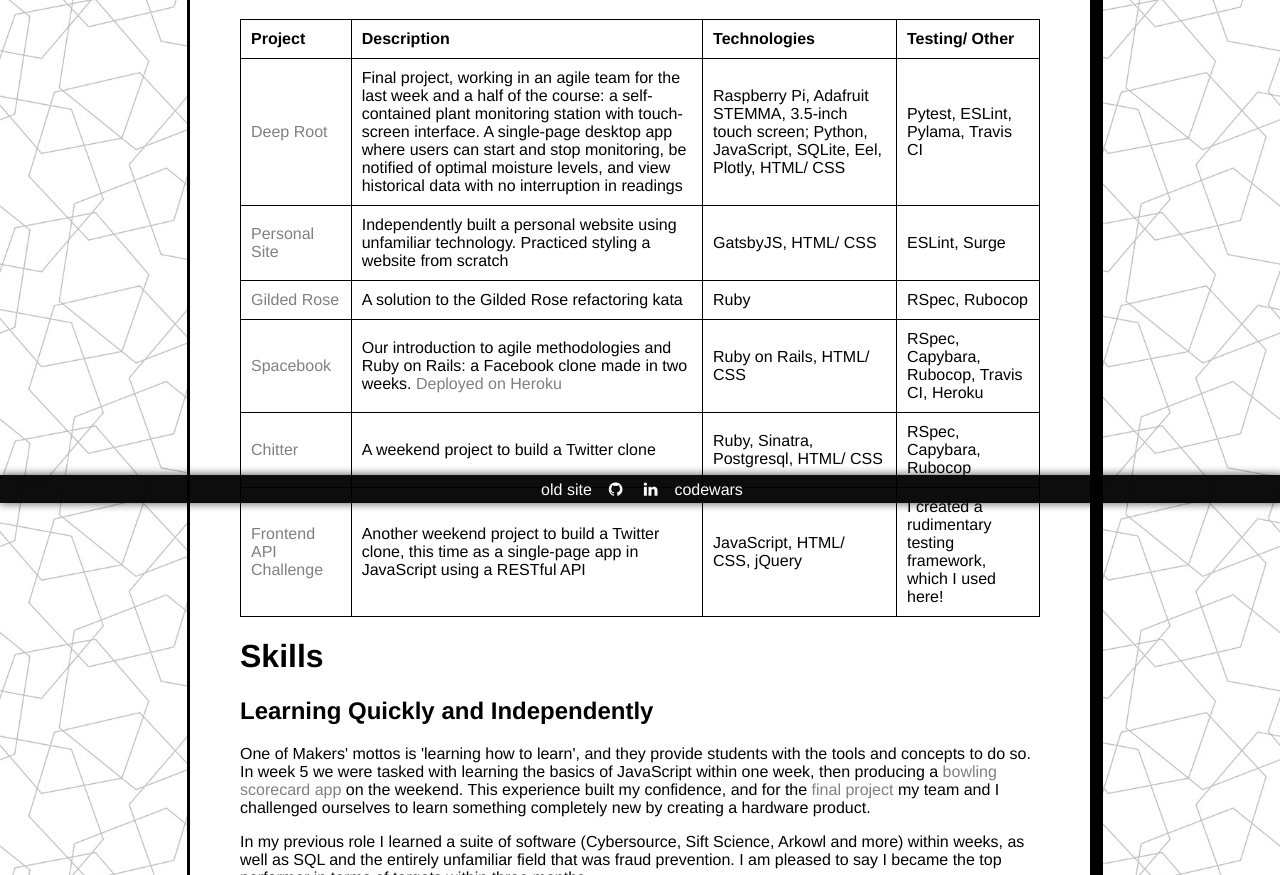
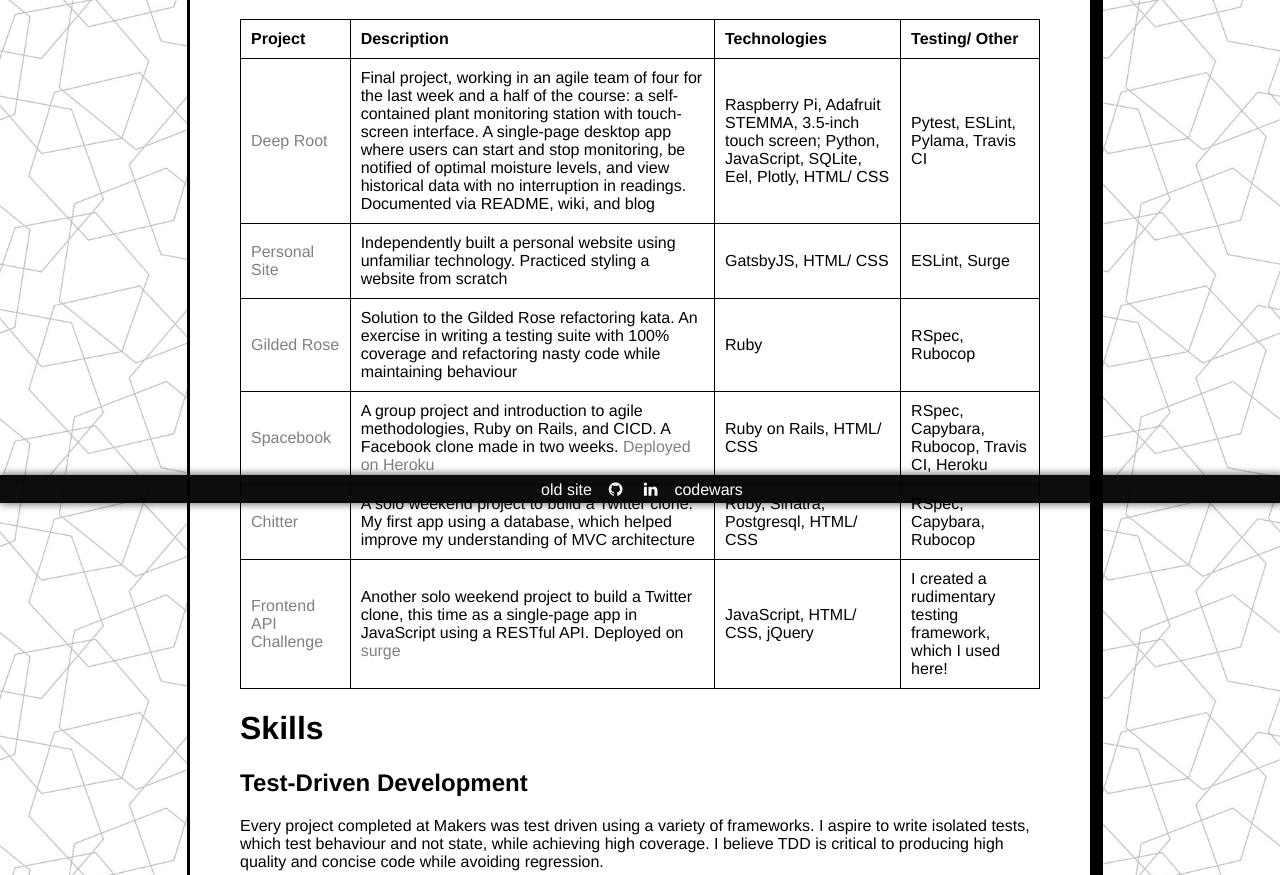
Before and after one commit to laurencetaylor/personal-site, a Gatsby site: page /cv in a window 1280 px wide. Shown: the part 297-1172 px from the top of the page. Built offline with nearby package versions, Linux system fonts and the light colour scheme; Gatsby itself is replaced by a stand-in of ours.

Commit message:
Updated CV

```diff
--- a/src/pages/cv.js
+++ b/src/pages/cv.js
@@ -18,7 +18,7 @@
         </tr>
         <tr>
           <td><a href='https://github.com/LaurenceTaylor/deep_root' target='_blank' rel='noopener noreferrer'>Deep Root</a></td>
-          <td>Final project, working in an agile team for the last week and a half of the course: a self-contained plant monitoring station with touch-screen interface. A single-page desktop app where users can start and stop monitoring, be notified of optimal moisture levels, and view historical data with no interruption in readings</td>
+          <td>Final project, working in an agile team of four for the last week and a half of the course: a self-contained plant monitoring station with touch-screen interface. A single-page desktop app where users can start and stop monitoring, be notified of optimal moisture levels, and view historical data with no interruption in readings. Documented via README, wiki, and blog</td>
           <td>Raspberry Pi, Adafruit STEMMA, 3.5-inch touch screen; Python, JavaScript, SQLite, Eel, Plotly, HTML/ CSS</td>
           <td>Pytest, ESLint, Pylama, Travis CI</td>
         </tr>
@@ -30,46 +30,45 @@
         </tr>
         <tr>
           <td><a href='https://github.com/LaurenceTaylor/GildedRose-Refactoring-Kata' target='_blank' rel='noopener noreferrer'>Gilded Rose</a></td>
-          <td>A solution to the Gilded Rose refactoring kata</td>
+          <td>Solution to the Gilded Rose refactoring kata. An exercise in writing a testing suite with 100% coverage and refactoring nasty code while maintaining behaviour</td>
           <td>Ruby</td>
           <td>RSpec, Rubocop</td>
         </tr>
         <tr>
           <td><a href='https://github.com/LaurenceTaylor/acebook-spacebook' target='_blank' rel='noopener noreferrer'>Spacebook</a></td>
-          <td>Our introduction to agile methodologies and Ruby on Rails: a Facebook clone made in two weeks. <a href='https://acebook-spacebook.herokuapp.com/' target='_blank' rel='noopener noreferrer'>Deployed on Heroku</a></td>
+          <td>A group project and introduction to agile methodologies, Ruby on Rails, and CICD. A Facebook clone made in two weeks. <a href='https://acebook-spacebook.herokuapp.com/' target='_blank' rel='noopener noreferrer'>Deployed on Heroku</a></td>
           <td>Ruby on Rails, HTML/ CSS</td>
           <td>RSpec, Capybara, Rubocop, Travis CI, Heroku</td>
         </tr>
         <tr>
           <td><a href='https://github.com/LaurenceTaylor/chitter-challenge' target='_blank' rel='noopener noreferrer'>Chitter</a></td>
-          <td>A weekend project to build a Twitter clone</td>
+          <td>A solo weekend project to build a Twitter clone. My first app using a database, which helped improve my understanding of MVC architecture</td>
           <td>Ruby, Sinatra, Postgresql, HTML/ CSS</td>
           <td>RSpec, Capybara, Rubocop</td>
         </tr>
         <tr>
           <td><a href='https://github.com/LaurenceTaylor/frontend-api-challenge' target='_blank' rel='noopener noreferrer'>Frontend API Challenge</a></td>
-          <td>Another weekend project to build a Twitter clone, this time as a single-page app in JavaScript using a RESTful API</td>
+          <td>Another solo weekend project to build a Twitter clone, this time as a single-page app in JavaScript using a RESTful API. Deployed on <a href='http://guiltless-wine.surge.sh/' target='_blank' rel='noopener noreferrer'>surge</a></td>
           <td>JavaScript, HTML/ CSS, jQuery</td>
           <td>I created a rudimentary testing framework, which I used here!</td>
         </tr>
       </table>
 
       <h1 id='skills'>Skills</h1>
+      <h2>Test-Driven Development</h2>
+      <p>
+        Every project completed at Makers was test driven using a variety of frameworks. I aspire to write isolated tests, which test behaviour and not state, while achieving high coverage. I believe TDD is critical to producing high quality and concise code while avoiding regression.
+      </p>
       <h2>Learning Quickly and Independently</h2>
       <p>
         One of Makers' mottos is 'learning how to learn', and they provide students with the tools and concepts to do so. In week 5 we were tasked with learning the basics of JavaScript within one week, then producing a <a href='https://github.com/LaurenceTaylor/bowling-challenge' target='_blank' rel='noopener noreferrer'>bowling scorecard app</a> on the weekend. This experience built my confidence, and for the <a href='https://github.com/LaurenceTaylor/deep_root' target='_blank' rel='noopener noreferrer'>final project</a> my team and I challenged ourselves to learn something completely new by creating a hardware product.
       </p>
-
       <p>
         In my previous role I learned a suite of software (Cybersource, Sift Science, Arkowl and more) within weeks, as well as SQL and the entirely unfamiliar field that was fraud prevention. I am pleased to say I became the top performer in terms of targets within three months.
       </p>
       <h2>Communication and Collaboration</h2>
       <p>
         At Makers students either pair every day or work on group projects. This requires regular communication, collaboration, and code reviews. When we were learning about single-page apps and APIs in JavaScript my team and I managed to produce and deploy a simple <a href='https://github.com/LaurenceTaylor/notes_js' target='_blank' rel='noopener noreferrer'>notes app</a> within a few days. This was enabled by frequent knowledge sharing and mobbing, and it was really enjoyable to make breakthroughs in the project together. Working on larger group projects such as <a href='https://github.com/LaurenceTaylor/acebook-spacebook' target='_blank' rel='noopener noreferrer'>Spacebook</a> and <a href='https://github.com/LaurenceTaylor/MakersAirBnB-' target='_blank' rel='noopener noreferrer'>MakersBnB</a> would have been impossible without regular code reviews and good git collaboration.
-      </p>
-      <h2>Test-Driven Development</h2>
-      <p>
-        Every project completed at Makers was test driven using a variety of frameworks. I aspire to write isolated tests, which test behaviour and not state, while achieving high coverage. I believe TDD is critical to producing high quality and concise code while avoiding regression.
       </p>
       <h2>Problem Solving and Debugging</h2>
       <p>
```
